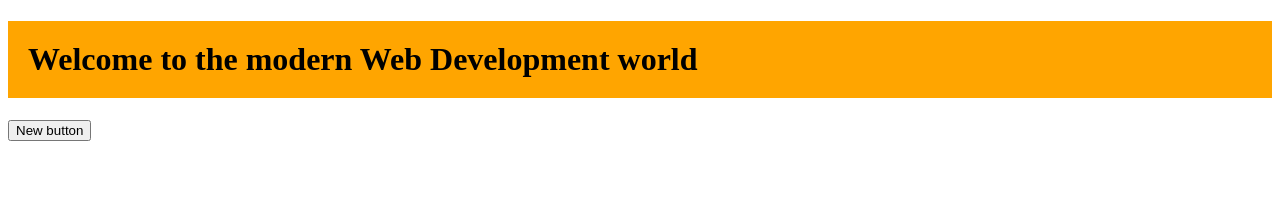
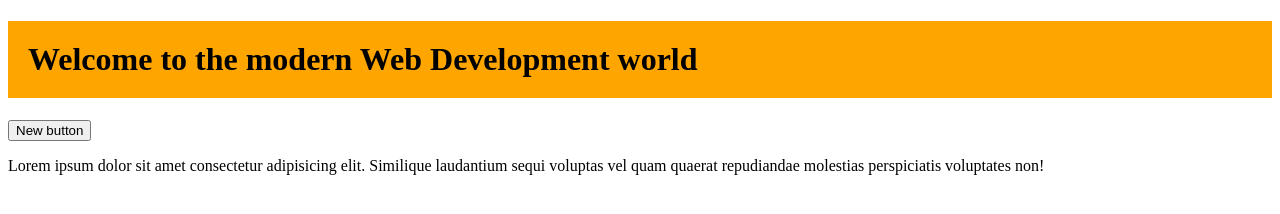
Before and after one commit to learnwithprati/newLocalProjectRepo, a plain HTML site: page index.html in a window 1280 px wide. Drawn offline with Linux system fonts and the light colour scheme.

Commit message:
added some new para

```diff
--- a/index.html
+++ b/index.html
@@ -1,5 +1,6 @@
 <!DOCTYPE html>
 <html lang="en">
+
 <head>
     <meta charset="UTF-8">
     <meta name="viewport" content="width=device-width, initial-scale=1.0">
@@ -7,10 +8,15 @@
 
     <link rel="stylesheet" href="./style.css">
 </head>
+
 <body>
 
     <h1>Welcome to the modern Web Development world</h1>
     <button>New button</button>
 
+    <p>Lorem ipsum dolor sit amet consectetur adipisicing elit. Similique laudantium sequi voluptas vel quam quaerat
+        repudiandae molestias perspiciatis voluptates non!</p>
+
 </body>
+
 </html>
```
